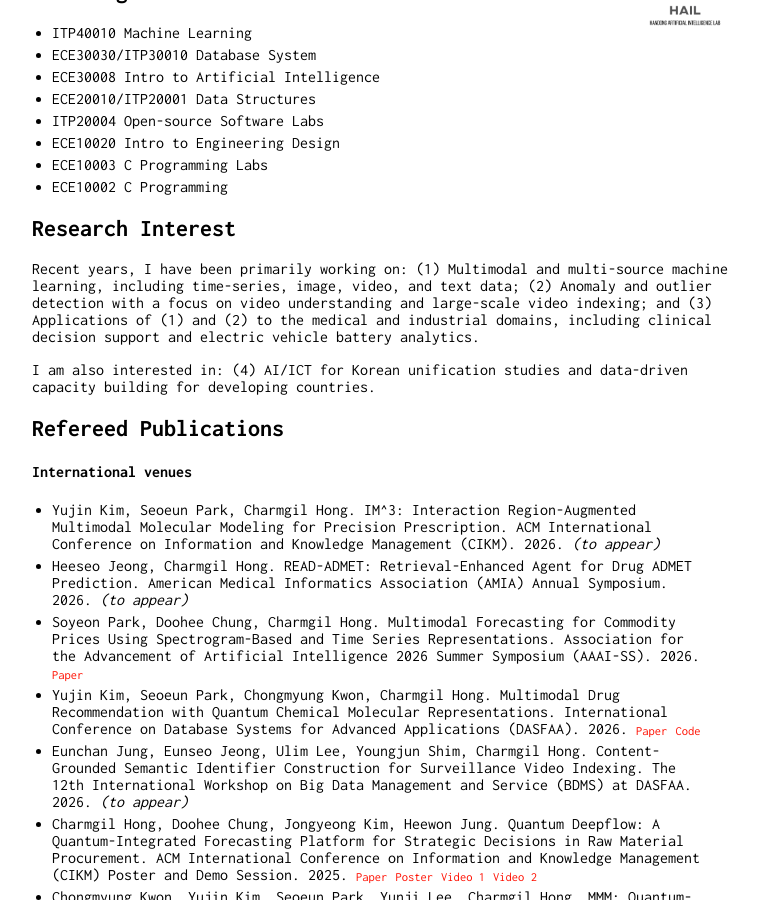
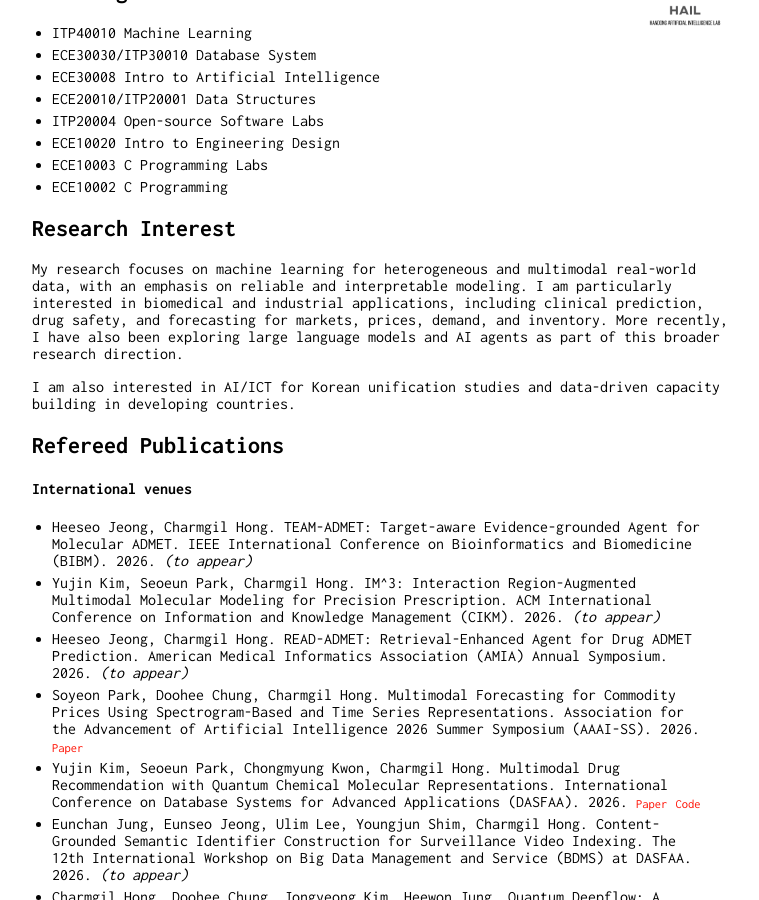
Before and after one commit to charmgil/charmgil.github.io, a Jekyll site: the page built from index.md, in a window 1280 px wide and 900 px high, scrolled down 403 px. Shown: the whole window, without its empty margins (258-1017 px from the left). Built offline with Jekyll 4.4.1, drawn with Linux system fonts in a browser that asks for light colours; some of the changed text lies outside the part shown.

Commit message:
modified:   index.md

```diff
--- a/index.md
+++ b/index.md
@@ -26,12 +26,16 @@ I am an associate professor in the School of Artificial Intelligence, Computer a
 - ECE10002 C Programming
 
 ## Research Interest
-Recent years, I have been primarily working on:
+My research focuses on machine learning for heterogeneous and multimodal real-world data, with an emphasis on reliable and interpretable modeling. I am particularly interested in biomedical and industrial applications, including clinical prediction, drug safety, and forecasting for markets, prices, demand, and inventory. More recently, I have also been exploring large language models and AI agents as part of this broader research direction.
+
+I am also interested in AI/ICT for Korean unification studies and data-driven capacity building in developing countries.
+
+<!--Recent years, I have been primarily working on:
 (1) Multimodal and multi-source machine learning, including time-series, image, video, and text data;
 (2) Anomaly and outlier detection with a focus on video understanding and large-scale video indexing; and
 (3) Applications of (1) and (2) to the medical and industrial domains, including clinical decision support and electric vehicle battery analytics.
 
-I am also interested in: (4) AI/ICT for Korean unification studies and data-driven capacity building for developing countries.
+I am also interested in: (4) AI/ICT for Korean unification studies and data-driven capacity building for developing countries.-->
 
 <!--I am interested in developing and applying machine learning/data mining techniques to address large and complex data-driven problems.
 -->
@@ -40,7 +44,11 @@ I am also interested in: (4) AI/ICT for Korean unification studies and data-driv
 
 #### International venues
 
+* Heeseo Jeong, Charmgil Hong. TEAM-ADMET: Target-aware Evidence-grounded Agent for Molecular ADMET. IEEE International Conference on Bioinformatics and Biomedicine (BIBM). 2026. *(to appear)*
 * Yujin Kim, Seoeun Park, Charmgil Hong. IM^3: Interaction Region-Augmented Multimodal Molecular Modeling for Precision Prescription. ACM International Conference on Information and Knowledge Management (CIKM). 2026. *(to appear)*
+<!--* SAFER: Attribution-Aware Precedent-Guided Drug Redesign for Side-Effect Mitigation. Clinical-MIRF: Multimodal Information Retrieval and Fusion in Clinical Workflows at CIKM. 2026.-->
+<!--* Patient-Aligned Cross-Modal Feedback for Multimodal Clinical Information Fusion. Clinical-MIRF: Multimodal Information Retrieval and Fusion in Clinical Workflows at CIKM. 2026.
+-->
 * Heeseo Jeong, Charmgil Hong. READ-ADMET: Retrieval-Enhanced Agent for Drug ADMET Prediction. American Medical Informatics Association (AMIA) Annual Symposium. 2026. *(to appear)*
 * Soyeon Park, Doohee Chung, Charmgil Hong. Multimodal Forecasting for Commodity Prices Using Spectrogram-Based and Time Series Representations. Association for the Advancement of Artificial Intelligence 2026 Summer Symposium (AAAI-SS). 2026. <span class="res">[Paper](https://ojs.aaai.org/index.php/AAAI-SS/article/view/42925){:target="_blank"}</span>
 * Yujin Kim, Seoeun Park, Chongmyung Kwon, Charmgil Hong. Multimodal Drug Recommendation with Quantum Chemical Molecular Representations. International Conference on Database Systems for Advanced Applications (DASFAA). 2026. <span class="res">[Paper](https://link.springer.com/chapter/10.1007/978-981-92-0369-7_13){:target="_blank"}</span> <span class="res">[Code](https://github.com/nth221/quark){:target="_blank"}</span>
@@ -74,6 +82,8 @@ I am also interested in: (4) AI/ICT for Korean unification studies and data-driv
 
 
 #### Domestic venues
+* Yunseong Choi, Seulkee Park, Jong-Bok Kim, Charmgil Hong. An Internal Analysis of Large Language Models for Conceptual Metaphor Judgment in Korean Informal Discourse. Annual Conference on Human & Cognitive Language Technology (HCLT). 2026. *(to appear)*
+* Seonghyun Lee, Heewon Jung, Doohee Chung, Charmgil Hong. Analysis of Self-Reported News Use and Behavioral Sensitivity in Large Language Model Price Forecasting. Annual Conference on Human & Cognitive Language Technology (HCLT). 2026. *(to appear)*
 * Soyeon Park, Charmgil Hong. Vision-Language Model-Based In-Hospital Mortality
 Prediction Using Chest X-rays and Temporal EHR Tokens. Korea Computer Congress (KCC). 2026. <span class="res">[Paper](https://www.dbpia.co.kr/journal/articleDetail?nodeId=NODE12929636){:target="_blank"}</span>
 * Yujin Kim, Seoeun Park, Charmgil Hong. DDI-Aware Medication Recommendation
```
